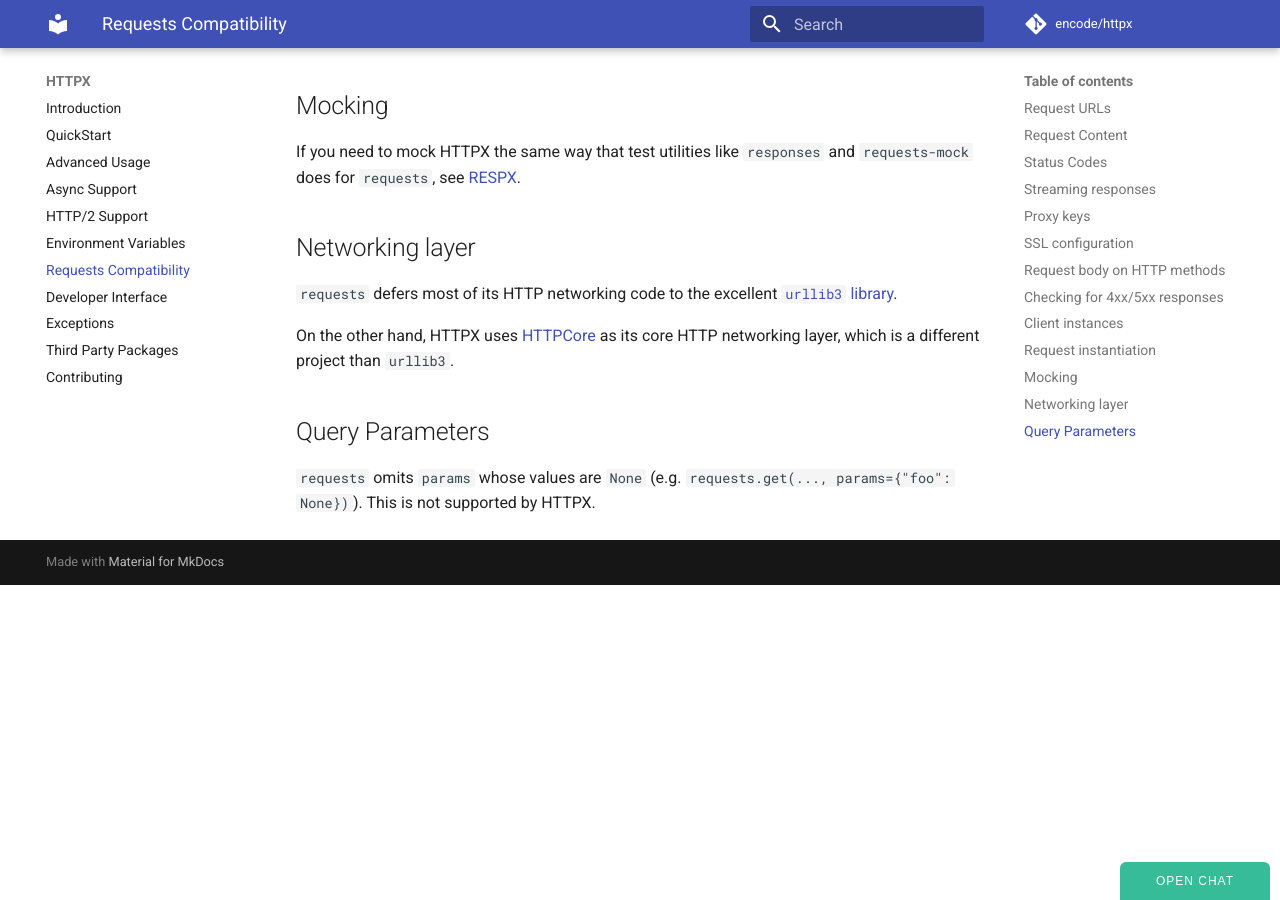
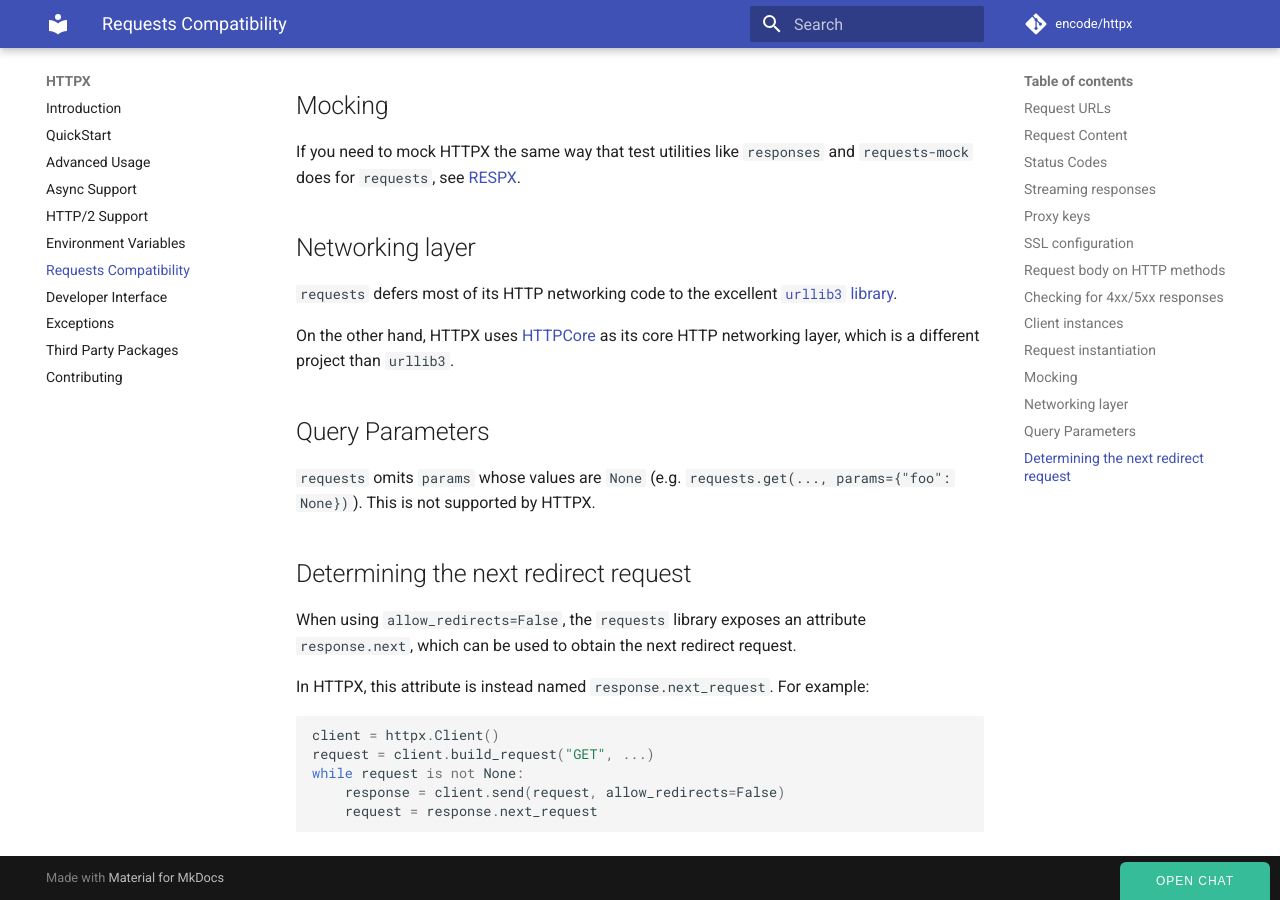
Before and after one commit to WorldStar0126/httpx, an MkDocs documentation site: the page built from docs/compatibility.md, in a window 1280 px wide and 900 px high, scrolled down 3033 px. Built offline with MkDocs 1.6.1 and Material for MkDocs 9.7.7, drawn with Linux system fonts in a browser that asks for light colours; comment, search, counter and statistics services are not loaded.

Commit message:
Add `response.next_request` (#1334)
* Add response.next_request

* Add response.next_request

* Add response.next_request to the docs

````diff
--- a/docs/api.md
+++ b/docs/api.md
@@ -63,6 +63,7 @@
 * `.encoding` - **str**
 * `.is_redirect` - **bool**
 * `.request` - **Request**
+* `.next_request` - **Optional[Request]**
 * `.cookies` - **Cookies**
 * `.history` - **List[Response]**
 * `.elapsed` - **[timedelta](https://docs.python.org/3/library/datetime.html)**
--- a/docs/compatibility.md
+++ b/docs/compatibility.md
@@ -115,3 +115,17 @@ On the other hand, HTTPX uses [HTTPCore](https://github.com/encode/httpcore) as
 ## Query Parameters
 
 `requests` omits `params` whose values are `None` (e.g. `requests.get(..., params={"foo": None})`). This is not supported by HTTPX.
+
+## Determining the next redirect request
+
+When using `allow_redirects=False`, the `requests` library exposes an attribute `response.next`, which can be used to obtain the next redirect request.
+
+In HTTPX, this attribute is instead named `response.next_request`. For example:
+
+```python
+client = httpx.Client()
+request = client.build_request("GET", ...)
+while request is not None:
+    response = client.send(request, allow_redirects=False)
+    request = response.next_request
+```
````
Also changed, not shown: 3 other files.
